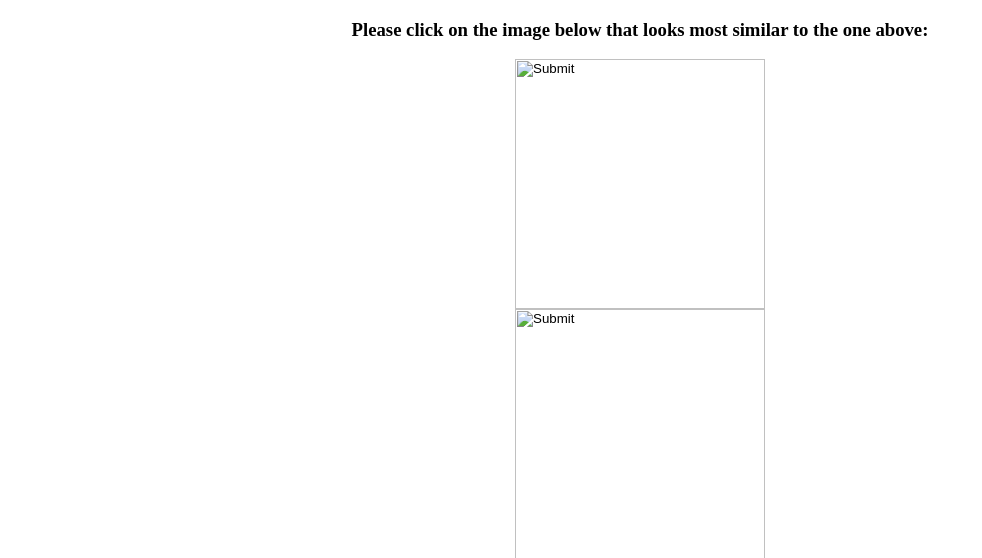
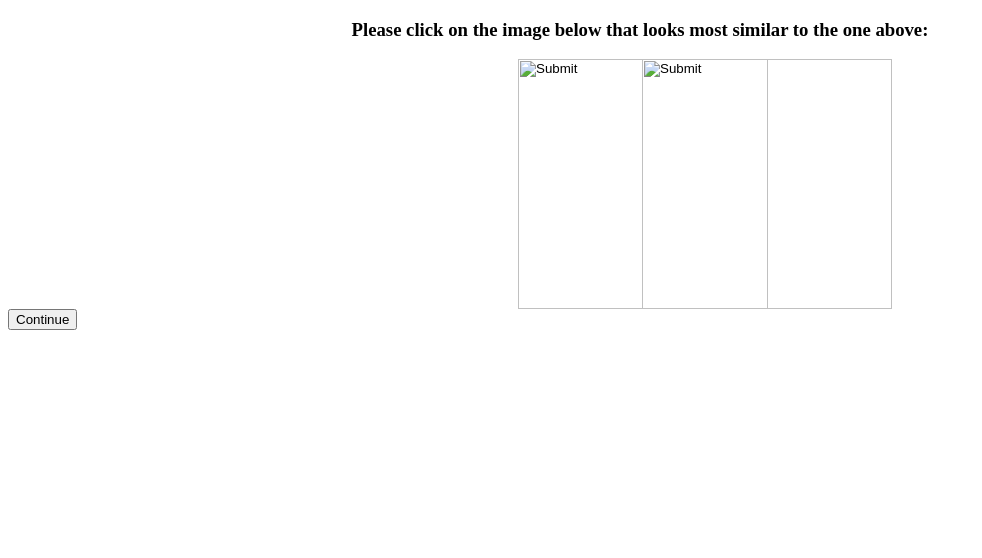
Before and after one commit to rohbat/MachineTeaching, a Flask app: template templates/teaching.html in a window 1280 px wide. Shown: the part 356-914 px from the top of the page, without its empty margins (0-982 px from the left). After the commit the page ends 686 px from the top, so only its background shows below. Run offline with Flask 2, Linux system fonts and the light colour scheme; the template is opened without the code that fills it, so the values that code supplies are empty.

Commit message:
Seems to have mostly worked, need to fix result image

```diff
--- a/templates/teaching.html
+++ b/templates/teaching.html
@@ -95,10 +95,14 @@ div.item {
   </div>
   <div style="text-align: center">
     <h3>Please click on the image below that looks most similar to the one above: </h3>
-    <input type="image" id="compare1" width="250" />
-    <figcaption id="c1_label"> </figcaption>
-    <input type="image" id="compare2" width="250" />
-    <figcaption id="c2_label"> </figcaption>
+    <div class="item">
+      <input type="image" id="compare1" width="250" />
+      <figcaption class="caption" id="c1_label"> </figcaption>
+    </div>
+    <div class="item">
+      <input type="image" id="compare2" width="250" />
+      <figcaption class="caption" id="c2_label"> </figcaption>
+    </div>
   </div>
 
   <input class="btn btn-default" id='cont' name='cont' type="submit" value="Continue">
```
